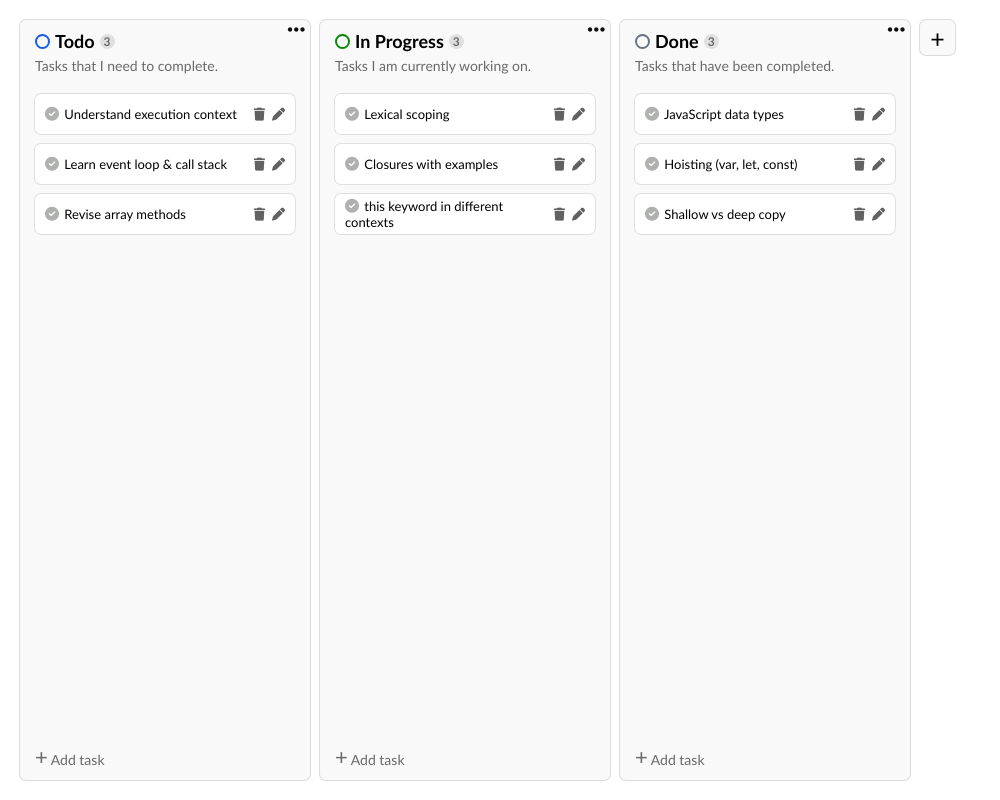
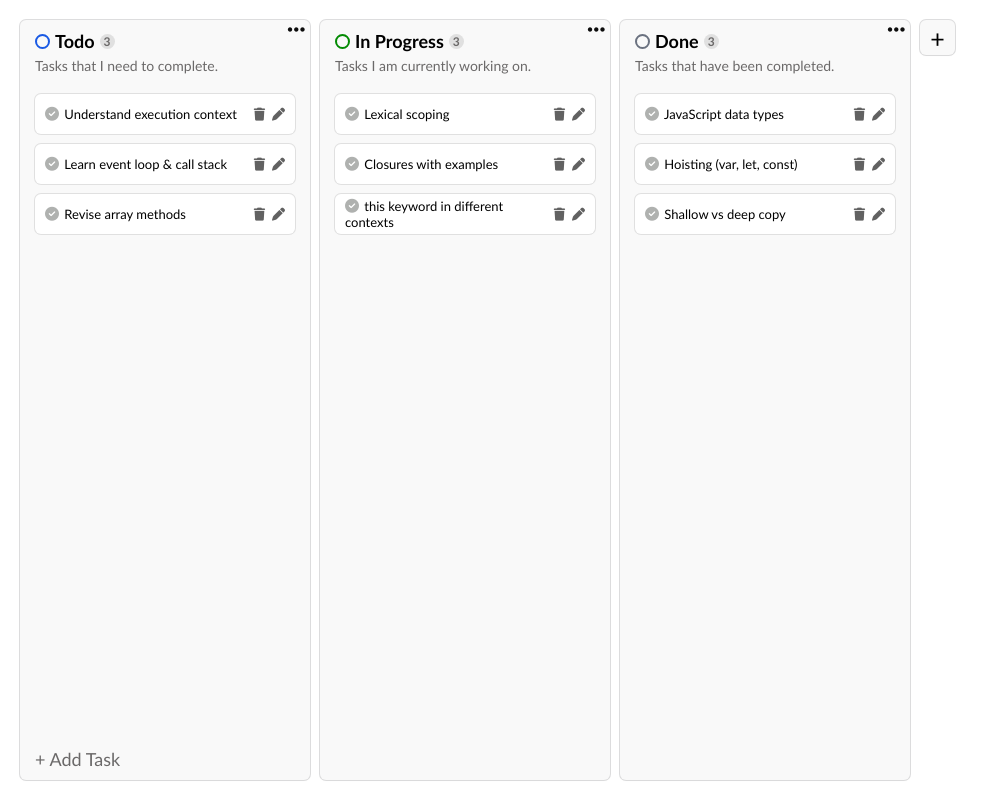
Before and after one commit to sahemant12/Kanban-Board, a plain HTML site: page index.html in a window 1280 px wide. Shown: the whole page, without its empty margins (0-1000 px from the left). Drawn offline with Linux system fonts and the light colour scheme.

Commit message:
add-task-update

```diff
--- a/data.js
+++ b/data.js
@@ -8,6 +8,7 @@ const boardObject = [
       "Learn event loop & call stack",
       "Revise array methods"
     ],
+    isAddTask: true,
     color: "#1a5ae4"
   },
   {
--- a/script.js
+++ b/script.js
@@ -24,7 +24,7 @@ function reRender() {
 
 
 function renderBoard(board){
-
+    const addTask = "+ Add Task";
     //create div element that have board
     const divBoard = document.createElement("div");
     divBoard.setAttribute("class","board");
@@ -45,7 +45,7 @@ function renderBoard(board){
             </div>
             <div class="tasks-list" id=${board.id}></div>
             <div class="add-task">
-                <button id="add-task-btn" data-id=${board.id} class="add-task-btn"><span id="plus">+</span>Add task</button>
+                <button id="add-task-btn" data-id=${board.id} class="add-task-btn"><span id="plus">${board.isAddTask? addTask: ""}</span></button>
             </div>`
     container.appendChild(divBoard);
 
--- a/style.css
+++ b/style.css
@@ -135,7 +135,7 @@ li{
     margin: 0;
 }
 #plus{
-    font-size: 22px;
+    font-size: 18px;
 }
 
 /* .flying{
```
